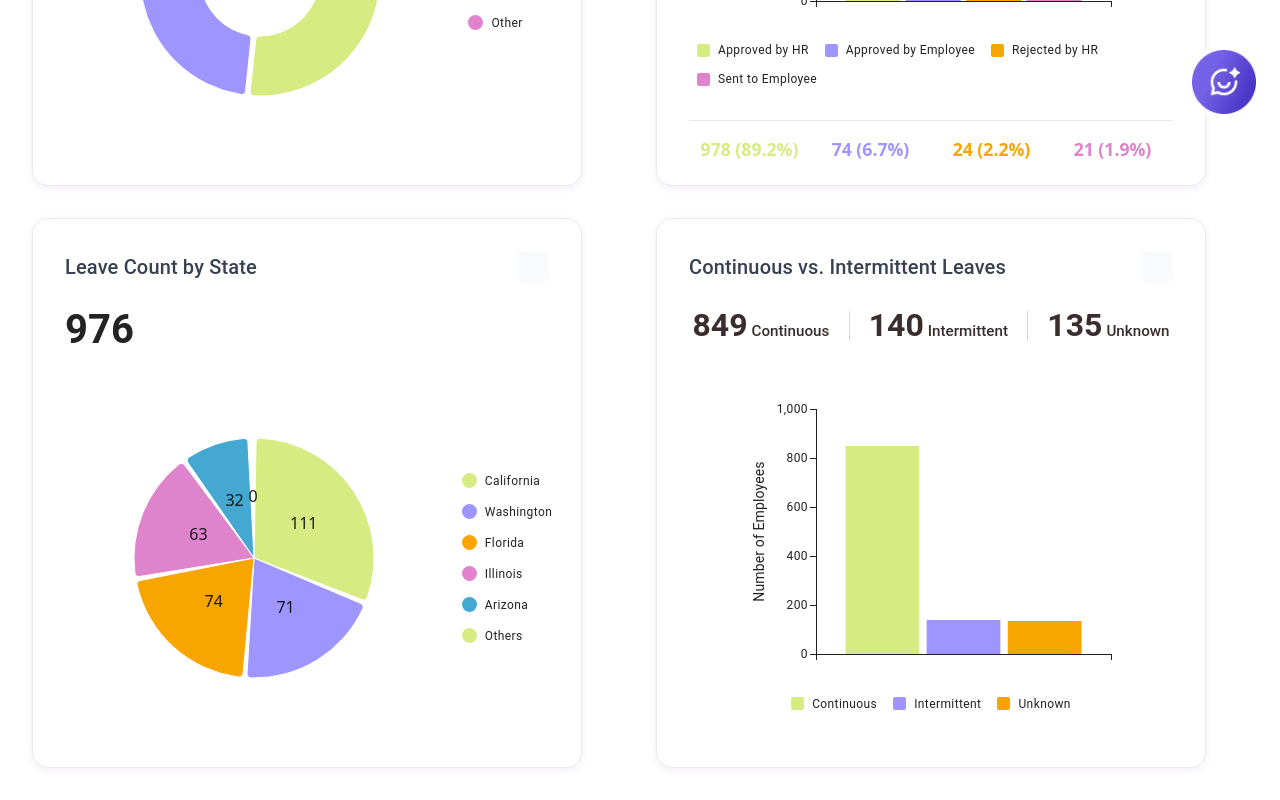
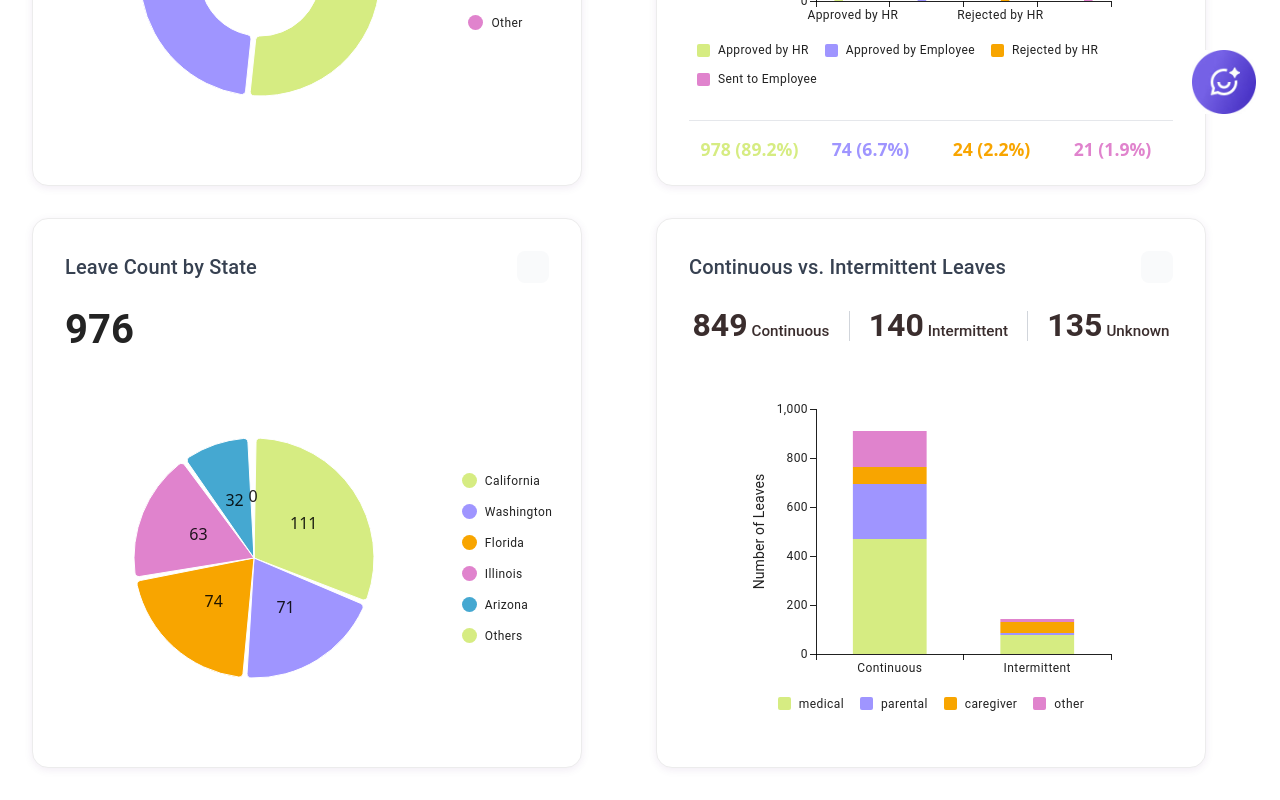
Before and after one commit to anthonyloya-slalom/mcp-chat-app-v2, a Next.js app: page / in a window 1280 px wide. Shown: the part 662-1462 px from the top of the page. Built offline with nearby package versions, Linux system fonts and the light colour scheme; some icons are missing.

Commit message:
making 4th chart include more data

```diff
--- a/src/components/Dashboard/Chart/Chart.tsx
+++ b/src/components/Dashboard/Chart/Chart.tsx
@@ -15,9 +15,10 @@ interface ChartProps {
   height?: number | string;
   title?: string;
   pieDataKey?: string;
-  barDataKey?: string;
+  barDataKey?: string | string[];
   barXAxisKey?: string;
   yAxisLabel?: string;
+  barStackLabels?: string[];
 }
 
 export default function Chart({
@@ -30,6 +31,7 @@ export default function Chart({
   barDataKey = "value",
   barXAxisKey = "name",
   yAxisLabel = "name",
+  barStackLabels,
 }: ChartProps) {
 
   const pieSeries = [
@@ -52,19 +54,19 @@ export default function Chart({
     },
   ];
 
-  const barSeries = data.map((item, index) => ({
-    data: data.map((d, i) => i === index ? d[barDataKey] : null),
-    label: item[barXAxisKey],
-    color: colors[index % colors.length],
-    valueFormatter: (value: number | null) => value ? value.toString() : '',
-  }));
-
-  const barXAxis = [
-    {
-      data: data.map(() => ''),
-      scaleType: "band" as const,
-    },
-  ];
+  const barSeries = Array.isArray(barDataKey)
+    ? barDataKey.map((key, idx) => ({
+        data: data.map(d => d[key]),
+        label: barStackLabels ? barStackLabels[idx] : key,
+        color: colors[idx % colors.length],
+        stack: "total",
+      }))
+    : data.map((item, index) => ({
+        data: data.map((d, i) => i === index ? d[barDataKey] : null),
+        label: item[barXAxisKey],
+        color: colors[index % colors.length],
+        valueFormatter: (value: number | null) => value ? value.toString() : '',
+      }));
 
   return (
     <div className={styles.chartContainer}>
@@ -79,7 +81,7 @@ export default function Chart({
         ) : (
           <BarChart
             series={barSeries}
-            xAxis={barXAxis}
+            xAxis={[{ data: data.map(d => d[barXAxisKey]), categoryGapRatio: 0.5 }]}
             yAxis={[{ label: yAxisLabel }]}
             width={typeof width === "number" ? width : 300}
             height={typeof height === "number" ? height : 220}
--- a/src/lib/mock-chart-data.ts
+++ b/src/lib/mock-chart-data.ts
@@ -67,21 +67,21 @@ export const mockChartData = {
                 "continuous_vs_intermittent_chart": {
                     "summary": {
                         "continuous": {
+                        "total_employees": 849,
+                        "total_plans": 1040,
                         "total_records": 54656,
-                        "total_leave_plans": 1040,
-                        "total_employees": 849,
                         "percentage": 56.68
                         },
                         "intermittent": {
+                        "total_employees": 140,
+                        "total_plans": 151,
                         "total_records": 30248,
-                        "total_leave_plans": 151,
-                        "total_employees": 140,
                         "percentage": 31.38
                         },
                         "unknown": {
+                        "total_employees": 135,
+                        "total_plans": 135,
                         "total_records": 11505,
-                        "total_leave_plans": 135,
-                        "total_employees": 135,
                         "percentage": 11.94
                         }
                     },
--- a/src/pages/Dashboard/Dashboard.tsx
+++ b/src/pages/Dashboard/Dashboard.tsx
@@ -55,6 +55,29 @@ const continuousSummary = mockChartData.data[0].continuous_vs_intermittent_chart
 const continuousCount = continuousSummary.continuous.total_employees;
 const intermittentCount = continuousSummary.intermittent.total_employees;
 const unknownCount = continuousSummary.unknown.total_employees;
+
+const byLeaveType = mockChartData.data[0].continuous_vs_intermittent_chart.by_leave_type;
+
+const leaveTypeKeys = ["medical", "parental", "caregiver", "other"];
+const leaveTypeLabels = ["Medical", "Parental", "Caregiver", "Other"];
+const leaveTypeColors = ["#9F95FF", "#D6EC82", "#F8A500", "#E083CD"]; // Lavender, Lt Green, Apricot, Shampoo
+
+const stackedBarData = [
+  {
+    name: "Continuous",
+    ...leaveTypeKeys.reduce((acc, key) => {
+      acc[key] = byLeaveType[key].continuous.employees;
+      return acc;
+    }, {} as Record<string, number>)
+  },
+  {
+    name: "Intermittent",
+    ...leaveTypeKeys.reduce((acc, key) => {
+      acc[key] = byLeaveType[key].intermittent.employees;
+      return acc;
+    }, {} as Record<string, number>)
+  }
+];
 
 export default function Dashboard() {
     const [quarter, setQuarter] = React.useState("This Quarter");
@@ -127,19 +150,17 @@ export default function Dashboard() {
                 <ChartCard
                     title="Continuous vs. Intermittent Leaves"
                     chartType="bar"
-                    countSummary={[
+                    chartData={stackedBarData}
+					countSummary={[
                         { label: "Continuous", value: continuousCount },
                         { label: "Intermittent", value: intermittentCount },
                         { label: "Unknown", value: unknownCount },
                     ]}
-                    chartData={[
-                        { name: "Continuous", value: continuousCount },
-                        { name: "Intermittent", value: intermittentCount },
-                        { name: "Unknown", value: unknownCount },
-                    ]}
-                    barDataKey="value"
+                    chartColors={leaveTypeColors}
+                    barDataKey={leaveTypeKeys} // Pass array of keys for stacking
                     barXAxisKey="name"
-                    yAxisLabel="Number of Employees"
+                    yAxisLabel="Number of Leaves"
+                    barStackLabels={leaveTypeLabels}
                 />
             </div>
         </div>
```
Lines whose indentation alone changed are shown as unchanged.
